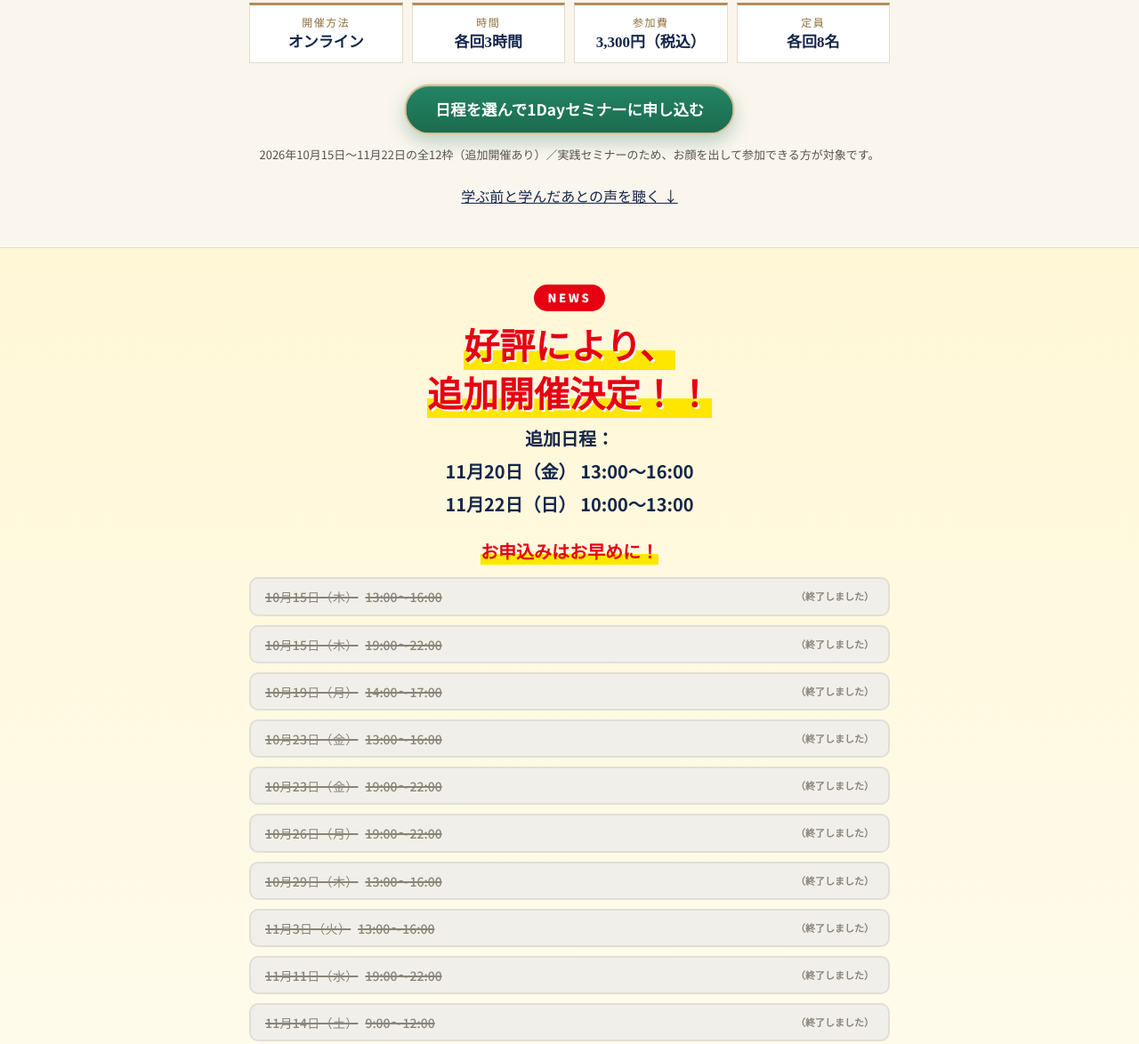
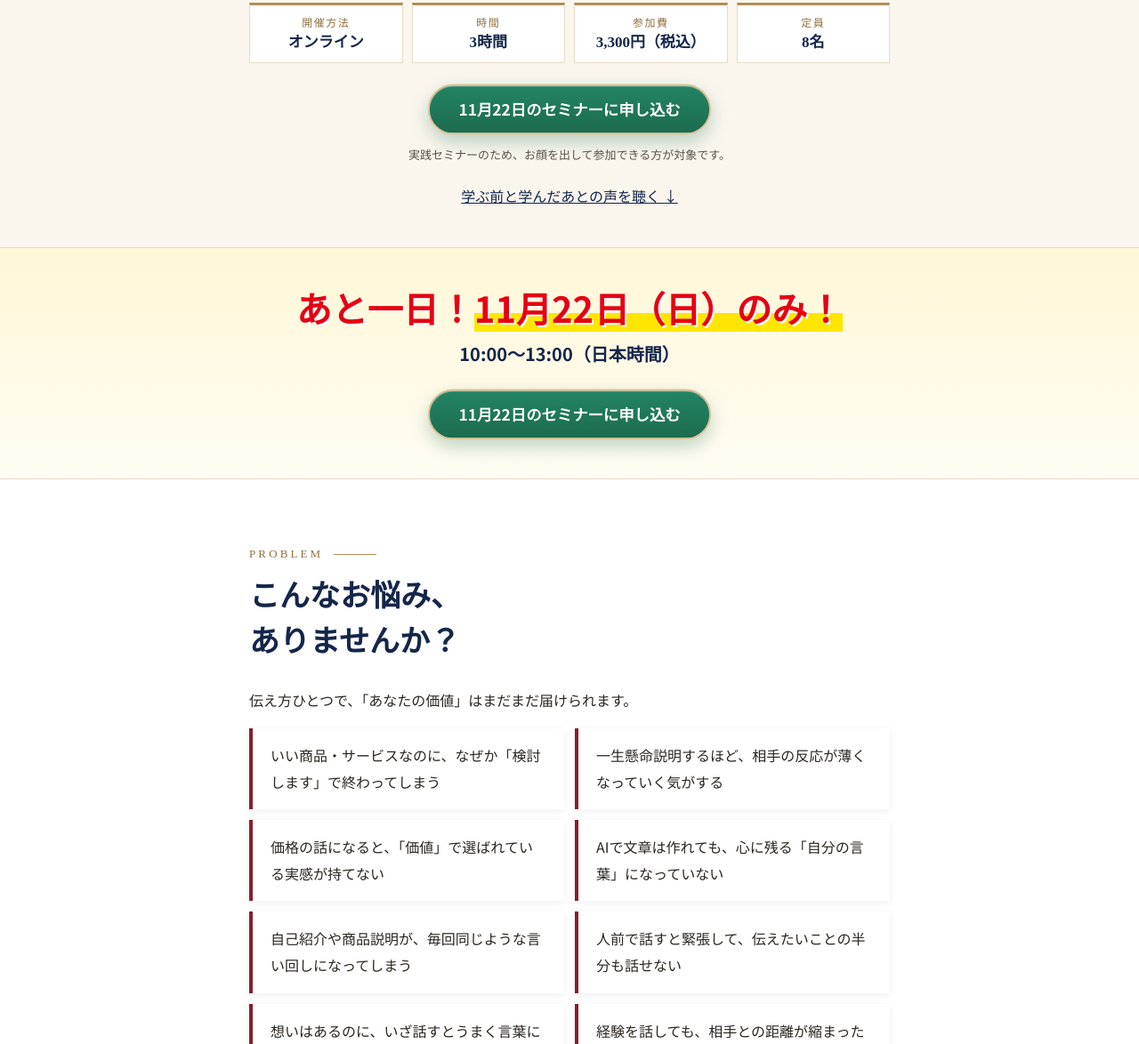
Before and after one commit to Booksinfo/storytalking, a plain HTML site: page index.html in a window 1280 px wide. Shown: the part 492-1666 px from the top of the page at 89% size. Drawn offline with Linux system fonts and the light colour scheme.

Commit message:
Add files via upload

```diff
--- a/index.html
+++ b/index.html
@@ -3,8 +3,8 @@
 <head>
 <meta charset="utf-8">
 <meta name="viewport" content="width=device-width,initial-scale=1">
-<title>ストーリートーキング®1Dayセミナー＆アカデミー13期説明会｜宝来光子</title>
-<meta name="description" content="宝来式人生を変えるトークメソッド「ストーリートーキング®」。1分ストーリーを考え、実際に話しながら学ぶ3時間のオンラインセミナー。参加費3,300円（税込）・各回8名。">
+<title>11月22日（日）最終開催｜ストーリートーキング®1Dayセミナー＆アカデミー13期説明会｜宝来光子</title>
+<meta name="description" content="ストーリートーキング®1Dayセミナー＆アカデミー13期説明会の最終開催は、2026年11月22日（日）10:00〜13:00（日本時間）。宝来光子と1分ストーリーを考え、実際に話しながら学ぶオンラインセミナーです。参加費3,300円（税込）・定員8名。">
 <link rel="preconnect" href="https://fonts.googleapis.com">
 <link href="https://fonts.googleapis.com/css2?family=Noto+Sans+JP:wght@400;500;700;900&family=Noto+Serif+JP:wght@500;700;900&display=swap" rel="stylesheet">
 <style>
@@ -69,6 +69,9 @@ header.top a{color:#fff;text-shadow:0 1px 4px rgba(11,22,48,.8);font-size:14px;m
 .brand-main .reg{font-size:.6em;vertical-align:top;position:relative;top:.05em;margin-left:.04em}
 .seminar{display:inline-block;border-top:1px solid var(--gold);border-bottom:1px solid var(--gold);padding:8px 14px;margin:0 0 20px;font-family:var(--serif);font-size:clamp(15px,4.4vw,22px);font-weight:700;letter-spacing:.06em}
 .seminar span{color:var(--gold-l)}
+.hero-date{margin:0 0 16px;color:#fff;font-weight:700;font-size:clamp(16px,4vw,20px);line-height:1.6}
+.hero-date strong{display:inline-block;margin-right:.35em;padding:1px 9px;border-radius:3px;background:var(--red)}
+.hero-date small{display:block;color:var(--gold-l);font-size:.85em}
 .tagline{font-family:var(--serif);font-size:clamp(15px,3.8vw,19px);line-height:1.9;color:#e8ecf6;margin:0}
 .tagline b{color:var(--gold-l);font-weight:700;border-bottom:2px solid var(--red)}
 
@@ -222,12 +225,9 @@ header.top a{color:#fff;text-shadow:0 1px 4px rgba(11,22,48,.8);font-size:14px;m
 .slots li.open .st{background:#14a05c;color:#fff;box-shadow:0 3px 0 #0d6b3d}
 .slots .new{display:inline-block;font-family:var(--sans);font-weight:900;font-size:12px;color:#fff;background:#ff6a00;border-radius:4px;padding:1px 8px;margin:0 0 4px;letter-spacing:.06em}
 @keyframes blink{0%,100%{transform:scale(1)}50%{transform:scale(1.07)}}
-.urgent{font-family:var(--sans);font-weight:900;color:#e60012;font-size:clamp(16px,4.4vw,20px);text-align:center;margin:0 0 14px;line-height:1.5}
-.urgent span{background:linear-gradient(transparent 60%,#ffe600 60%)}
-/* 追加開催決定バナー */
+/* 最終開催のご案内 */
 .extra{background:linear-gradient(180deg,#fff7d6,#fffdf4);border-bottom:1px solid var(--line);padding:40px 0 44px}
 .extra-head{text-align:center;margin:0 0 20px}
-.extra-head .burst{display:inline-block;font-family:var(--sans);font-weight:900;font-size:13px;letter-spacing:.2em;color:#fff;background:#e60012;padding:3px 16px;border-radius:99px;margin-bottom:10px}
 .extra-head h2{font-family:var(--sans);font-weight:900;color:#e60012;font-size:clamp(25px,7vw,40px);line-height:1.35;margin:0 0 6px;text-shadow:2px 2px 0 #fff}
 .extra-head h2 b{background:linear-gradient(transparent 62%,#ffe600 62%)}
 .extra-head p{font-family:var(--sans);font-weight:700;color:var(--navy);font-size:clamp(16px,4.4vw,20px);margin:0}
@@ -272,7 +272,7 @@ footer a{color:var(--gold-l)}
 
 <header class="top"><div class="wrap">
   <b>STORY TALKING®</b>
-  <a href="#schedule">開催日程</a>
+  <a href="#schedule">開催日時</a>
 </div></header>
 
 <main>
@@ -289,6 +289,7 @@ footer a{color:var(--gold-l)}
     <p class="brand-line">宝来式人生を変えるトークメソッド</p>
     <h1 class="brand-main"><span class="ib">「ストーリー</span><span class="ib">トーキング<span class="reg">®</span>」</span></h1>
     <p class="seminar"><span class="ib"><span>ストーリートーキング®</span>1Dayセミナー</span><span class="ib">＆アカデミー13期説明会</span></p>
+    <p class="hero-date"><strong>あと一日！</strong><span class="ib">11月22日（日）のみ！</span><small>10:00〜13:00（日本時間）</small></p>
     <p class="tagline">あなたの経験を、<b>誰かの心を動かす言葉</b>に。<br>実際に話しながら学ぶ、3時間。</p>
   </div>
 </div>
@@ -297,29 +298,26 @@ footer a{color:var(--gold-l)}
   <div class="wrap narrow">
     <ul class="facts">
       <li><small>開催方法</small><strong>オンライン</strong></li>
-      <li><small>時間</small><strong>各回3時間</strong></li>
+      <li><small>時間</small><strong>3時間</strong></li>
       <li><small>参加費</small><strong>3,300円（税込）</strong></li>
-      <li><small>定員</small><strong>各回8名</strong></li>
+      <li><small>定員</small><strong>8名</strong></li>
     </ul>
     <div class="cta-row">
-      <a class="btn pulse" data-form href="#" target="_blank" rel="noopener">日程を選んで1Dayセミナーに申し込む</a>
-      <p class="note" style="margin-top:12px">2026年10月15日〜11月22日の全12枠（追加開催あり）／実践セミナーのため、お顔を出して参加できる方が対象です。</p>
+      <a class="btn pulse" data-form href="#" target="_blank" rel="noopener">11月22日のセミナーに申し込む</a>
+      <p class="note" style="margin-top:12px">実践セミナーのため、お顔を出して参加できる方が対象です。</p>
       <a class="link sub" href="#compare">学ぶ前と学んだあとの声を聴く ↓</a>
     </div>
   </div>
 </div>
 
-<!-- ===== 追加開催決定 ===== -->
+<!-- ===== 最終開催のご案内 ===== -->
 <section class="extra" id="extra">
   <div class="wrap narrow">
     <div class="extra-head">
-      <span class="burst">NEWS</span>
-      <h2><b>好評により、</b><br><b>追加開催決定！！</b></h2>
-      <p id="extraDate"></p>
+      <h2><span class="ib">あと一日！</span><b class="ib">11月22日（日）のみ！</b></h2>
+      <p>10:00〜13:00（日本時間）</p>
     </div>
-    <p class="urgent"><span class="ib">お申込みはお早めに！</span></p>
-    <ul class="slots" data-slots></ul>
-    <div class="cta-row"><a class="btn pulse" data-form href="#" target="_blank" rel="noopener">日程を選んで1Dayセミナーに申し込む</a></div>
+    <div class="cta-row"><a class="btn pulse" data-form href="#" target="_blank" rel="noopener">11月22日のセミナーに申し込む</a></div>
   </div>
 </section>
 
@@ -401,7 +399,7 @@ footer a{color:var(--gold-l)}
 
     <div class="cta-row">
       <p class="lead">今度は、あなたの言葉で体験してみませんか。</p>
-      <a class="btn" data-form href="#" target="_blank" rel="noopener">日程を選んで1Dayセミナーに申し込む</a>
+      <a class="btn" data-form href="#" target="_blank" rel="noopener">11月22日のセミナーに申し込む</a>
     </div>
   </div>
 </section>
@@ -517,7 +515,7 @@ footer a{color:var(--gold-l)}
 
     <div class="cta-row">
       <p class="lead">あなたも、自分の言葉で体験してみませんか。</p>
-      <a class="btn" data-form href="#" target="_blank" rel="noopener">日程を選んで1Dayセミナーに申し込む</a>
+      <a class="btn" data-form href="#" target="_blank" rel="noopener">11月22日のセミナーに申し込む</a>
     </div>
   </div>
 </section>
@@ -527,13 +525,15 @@ footer a{color:var(--gold-l)}
   <div class="wrap narrow">
     <p class="eyebrow">SCHEDULE</p>
     <h2>開催概要と日程</h2>
+    <h3>最終開催日時（日本時間）</h3>
+    <ul class="slots" id="slots" data-slots></ul>
     <table class="info">
       <tr><th>名称</th><td>ストーリートーキング®1Dayセミナー＆アカデミー13期説明会</td></tr>
       <tr><th>講師</th><td>宝来光子</td></tr>
       <tr><th>セミナー終了後</th><td>セミナー終了後、ストーリートーキング®アカデミー13期についてのご紹介をいたします。</td></tr>
       <tr><th>参加費</th><td>3,300円（税込）</td></tr>
-      <tr><th>開催方法</th><td>オンライン（Zoom）／各回3時間（日本時間）</td></tr>
-      <tr><th>定員</th><td>各回最大8名・先着順。定員に達し次第締切</td></tr>
+      <tr><th>開催方法</th><td>オンライン（Zoom）／3時間</td></tr>
+      <tr><th>定員</th><td>最大8名・先着順。定員に達し次第締切</td></tr>
       <tr><th>参加条件</th><td>実践形式のため、Zoomでお顔出し（カメラON）ができる方のみご参加いただけます。</td></tr>
       <tr><th>お支払い方法</th><td>クレジットカード または 銀行振込<br><span class="note">お申込み時にお選びください。</span></td></tr>
       <tr><th>キャンセル・返金</th><td>原則として返金はいたしません。ただし、やむを得ない場合で別日程にお席が確保できるときは、振替できる場合がありますので、ご連絡ください。<br><a href="kiyaku.html#terms">受講規約・キャンセル規定を見る</a></td></tr>
@@ -542,13 +542,9 @@ footer a{color:var(--gold-l)}
       <tr><th>お申込みの流れ</th><td>お申込み（お支払い方法を選択） → ご入金方法をメールでご案内 → ご入金確認後に参加URLをご案内</td></tr>
     </table>
     <div class="notice"><b>お申込み前にご確認ください</b><ul><li><b>銀行振込</b>：開始12時間前までに着金をお願いします。期限を過ぎると参加手続きができません。12時間前を過ぎてのお申込みは、クレジットカード決済をご利用ください。</li><li><b>アーカイブ</b>：録画・アーカイブの配信はございません。当日リアルタイムでご参加ください。</li><li><b>お顔出し</b>：実践形式のため、Zoomでお顔出し（カメラON）ができる方のみご参加いただけます。</li></ul></div>
-    <h3>開催日時</h3>
-    <p class="urgent"><span class="ib">お申込みはお早めに！</span></p>
-    <ul class="slots" id="slots" data-slots></ul>
-    <p class="note">ご希望の日程は、申込みフォームでお選びください。</p>
     <p class="agree">お申込みの前に、<a href="kiyaku.html#terms">受講規約・キャンセル規定</a>、<a href="kiyaku.html#tokushoho">特定商取引法に基づく表記</a>、<a href="kiyaku.html#privacy">プライバシーポリシー</a>をご確認ください。お申込みをもって、内容に同意いただいたものとさせていただきます。</p>
     <div class="cta-row">
-      <a class="btn pulse" data-form href="#" target="_blank" rel="noopener">日程を選んで1Dayセミナーに申し込む</a>
+      <a class="btn pulse" data-form href="#" target="_blank" rel="noopener">11月22日のセミナーに申し込む</a>
     </div>
   </div>
 </section>
@@ -559,13 +555,13 @@ footer a{color:var(--gold-l)}
     <p class="eyebrow">FAQ</p>
     <h2>よくあるご質問</h2>
     <details><summary>人前で話すのが苦手ですが、参加できますか？</summary><p>はい、大丈夫です。初めて学ぶ方にも分かりやすい内容で構成しており、ワークを通して少しずつ自信をつけていただけます。</p></details>
-    <details><summary>どの日程に参加すればいいですか？</summary><p>内容はすべて同じです。ご都合の良い日程を1つお選びください。</p></details>
+    <details><summary>セミナーの開催日時を教えてください。</summary><p>最終回は2026年11月22日（日）10:00〜13:00（日本時間）です。Zoomで開催します。</p></details>
     <details><summary>顔出し参加は必須ですか？</summary><p>はい。実践形式のセミナーのため、Zoomでお顔出し（カメラON）ができる方のみご参加いただけます。</p></details>
     <details><summary>録画・アーカイブはありますか？</summary><p>録画・アーカイブの配信はございません。当日リアルタイムでご参加ください。</p></details>
     <details><summary>書籍を持っていなくても受講できますか？</summary><p>はい、書籍をお持ちでない方もご参加いただけます。あわせてお読みいただくと、より理解が深まります。</p></details>
     <details><summary>お支払い方法を教えてください。</summary><p>クレジットカードまたは銀行振込のいずれかを、お申込み時にお選びいただけます。お申込み後、ご入金方法についてメールでご案内します。ご入金の確認後、参加URLをお送りします。</p><p>銀行振込は、セミナー開始の12時間前までに着金をお願いします。期限を過ぎると入金確認が間に合わず、参加手続きができません。12時間前を過ぎてのお申込みは、クレジットカード決済をご利用ください。</p></details>
     <details><summary>キャンセル・返金はできますか？</summary><p>原則として、返金はいたしません。ただし、やむを得ない場合で、お席が確保できるときは、別日程に振替できる場合がございますので、ご連絡ください。詳しくは<a href="kiyaku.html#terms">受講規約・キャンセル規定</a>をご確認ください。</p></details>
-    <details><summary>申込み方法を教えてください。</summary><p>ページ内の「日程を選んで1Dayセミナーに申し込む」ボタンから、申込みフォームへお進みください。フォーム内でご希望の日程をお選びいただけます。</p></details>
+    <details><summary>申込み方法を教えてください。</summary><p>「11月22日のセミナーに申し込む」ボタンから申込みフォームに進み、必要事項をご入力ください。</p></details>
   </div>
 </section>
 
@@ -574,8 +570,8 @@ footer a{color:var(--gold-l)}
   <div class="wrap narrow">
     <p class="eyebrow" style="justify-content:center;color:var(--gold-l)">JOIN US</p>
     <h2>あなたの想いを、<br><em>あなたの言葉</em>で。</h2>
-    <p>宝来式人生を変えるトークメソッド「ストーリートーキング®」<br>オンライン／3時間／3,300円（税込）／各回8名／顔出し参加</p>
-    <div class="cta-row"><a class="btn pulse" data-form href="#" target="_blank" rel="noopener">日程を選んで1Dayセミナーに申し込む</a></div>
+    <p>宝来式人生を変えるトークメソッド「ストーリートーキング®」<br>11月22日（日）10:00〜13:00<br>オンライン／3,300円（税込）／定員8名／顔出し参加</p>
+    <div class="cta-row"><a class="btn pulse" data-form href="#" target="_blank" rel="noopener">11月22日のセミナーに申し込む</a></div>
     <p class="agree on-dark">お申込みの前に、<a href="kiyaku.html#terms">受講規約・キャンセル規定</a>をご確認ください。</p>
   </div>
 </section>
@@ -590,7 +586,7 @@ footer a{color:var(--gold-l)}
   </div>
 </footer>
 
-<div class="sticky" id="sticky"><a class="btn" data-form href="#" target="_blank" rel="noopener">日程を選んで申し込む</a></div>
+<div class="sticky" id="sticky"><a class="btn" data-form href="#" target="_blank" rel="noopener">11月22日の回に申し込む</a></div>
 
 <script>
 /* ===== 設定（次回募集はここを書き換え） ===== */
@@ -603,18 +599,7 @@ const CONFIG = {
   //   "new"    = オレンジの「追加開催」マーク付き・緑の「受付中」（4番目で文言変更可）
   //   省略     = 緑の「受付中」
   slots: [
-    ["10月15日（木）","13:00〜16:00","closed"],
-    ["10月15日（木）","19:00〜22:00","closed"],
-    ["10月19日（月）","14:00〜17:00","closed"],
-    ["10月23日（金）","13:00〜16:00","closed"],
-    ["10月23日（金）","19:00〜22:00","closed"],
-    ["10月26日（月）","19:00〜22:00","closed"],
-    ["10月29日（木）","13:00〜16:00","closed"],
-    ["11月3日（火）", "13:00〜16:00","closed"],
-    ["11月11日（水）","19:00〜22:00","closed"],
-    ["11月14日（土）","9:00〜12:00","closed"],
-    ["11月20日（金）","13:00〜16:00","new"],
-    ["11月22日（日）","10:00〜13:00","new"]
+    ["11月22日（日）","10:00〜13:00"]
   ]
 };
 
@@ -628,8 +613,6 @@ function slotHTML([d,t,s,label]){
 }
 const slotsHTML=CONFIG.slots.map(slotHTML).join("");
 document.querySelectorAll("[data-slots]").forEach(ul=>ul.innerHTML=slotsHTML);
-const added=CONFIG.slots.filter(x=>x[2]==="new");
-document.getElementById("extraDate").innerHTML = added.length ? "追加日程：<br>"+added.map(x=>x[0]+" "+x[1]).join("<br>") : "";
 
 /* ヒーロー動画：自動再生(消音)→ボタンで音声オン */
 const hero=document.getElementById("heroVideo"), unmute=document.getElementById("unmute");
```
